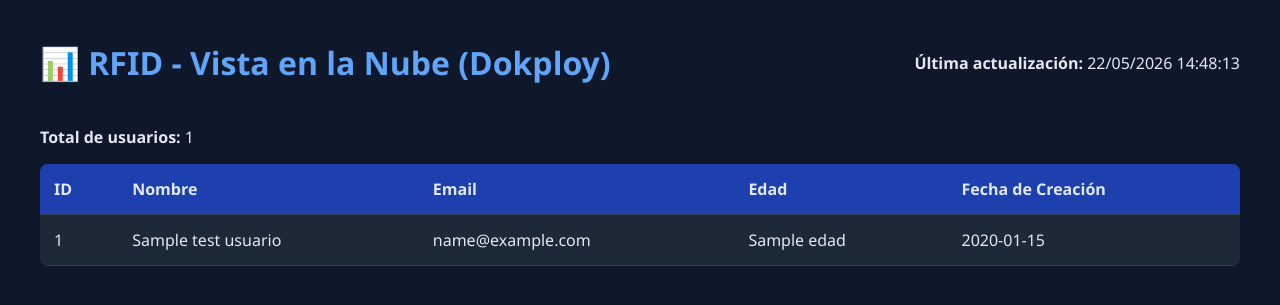
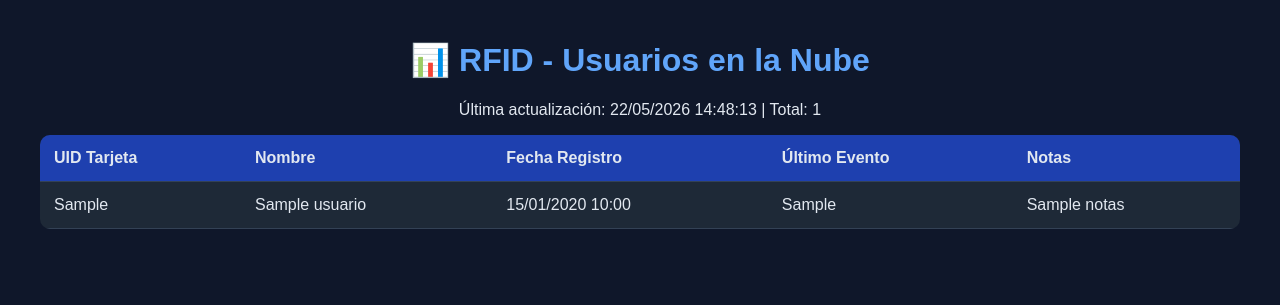
Before and after one commit to Dual11/test-sync, a FastAPI app: page / in a window 1280 px wide. Shown: the top 305 px of the page. Run offline with FastAPI, Linux system fonts and the light colour scheme; a database or web service that is not in the repository returns one stand-in record (values such as "Sample title"); some libraries are stand-ins or nearby versions.

Commit message:
cambio 2

```diff
--- a/main.py
+++ b/main.py
@@ -3,28 +3,42 @@ from fastapi.responses import HTMLResponse
 from fastapi.templating import Jinja2Templates
 from db import DB
 from datetime import datetime
-import os   # ← Añade esto
 
-app = FastAPI(title="RFID Cloud View")
+app = FastAPI(title="RFID Cloud - Usuarios")
 db = DB()
 templates = Jinja2Templates(directory="templates")
 
 @app.get("/", response_class=HTMLResponse)
 async def home(request: Request):
-    conn = db.connect()
-    cur = conn.cursor()
-    cur.execute("SELECT * FROM test_usuarios ORDER BY creado_en DESC")
-    usuarios = cur.fetchall()
-    conn.close()
+    try:
+        conn = db.connect()
+        cur = conn.cursor()
 
-    return templates.TemplateResponse("index.html", {
-        "request": request,
-        "usuarios": usuarios,
-        "total": len(usuarios),
-        "now": datetime.now().strftime("%d/%m/%Y %H:%M:%S")
-    })
+        # Leer directamente de la tabla 'usuarios' de tu proyecto RFID
+        cur.execute("""
+            SELECT uid_limpio, nombre, fecha_registro, notas, ultimo_evento
+            FROM usuarios
+            ORDER BY fecha_registro DESC
+        """)
+        usuarios = cur.fetchall()
+        conn.close()
+
+        return templates.TemplateResponse("index.html", {
+            "request": request,
+            "usuarios": usuarios,
+            "total": len(usuarios),
+            "now": datetime.now().strftime("%d/%m/%Y %H:%M:%S")
+        })
+    except Exception as e:
+        print(f"ERROR: {e}")
+        return HTMLResponse(f"""
+        <h1>❌ Error de conexión</h1>
+        <p>{str(e)}</p>
+        <p>Asegúrate de que la variable DATABASE_URL esté correcta y que la tabla 'usuarios' exista.</p>
+        """, status_code=500)
 
 if __name__ == "__main__":
     import uvicorn
-    port = int(os.getenv("PORT", 8000))   # ← Cambia esto
+    import os
+    port = int(os.getenv("PORT", 8000))
     uvicorn.run(app, host="0.0.0.0", port=port)
--- a/templates/index.html
+++ b/templates/index.html
@@ -3,10 +3,10 @@
     <head>
         <meta charset="UTF-8" />
         <meta name="viewport" content="width=device-width, initial-scale=1.0" />
-        <title>RFID - Cloud View</title>
+        <title>RFID Cloud - Usuarios</title>
         <style>
             body {
-                font-family: 'Segoe UI', Arial, sans-serif;
+                font-family: Arial, sans-serif;
                 background: #0f172a;
                 color: #e2e8f0;
                 margin: 0;
@@ -14,7 +14,7 @@
             }
             .container {
                 max-width: 1200px;
-                margin: 0 auto;
+                margin: auto;
             }
             h1 {
                 color: #60a5fa;
@@ -24,7 +24,7 @@
                 width: 100%;
                 border-collapse: collapse;
                 background: #1e2937;
-                border-radius: 8px;
+                border-radius: 10px;
                 overflow: hidden;
             }
             th,
@@ -39,50 +39,42 @@
             tr:hover {
                 background: #334155;
             }
-            .header {
-                display: flex;
-                justify-content: space-between;
-                align-items: center;
-                margin-bottom: 20px;
+            .empty {
+                text-align: center;
+                padding: 60px;
+                color: #94a3b8;
             }
         </style>
     </head>
     <body>
         <div class="container">
-            <div class="header">
-                <h1>📊 RFID - Vista en la Nube (Dokploy)</h1>
-                <p><strong>Última actualización:</strong> {{ now }}</p>
-            </div>
+            <h1>📊 RFID - Usuarios en la Nube</h1>
+            <p style="text-align: center">Última actualización: {{ now }} | Total: {{ total }}</p>
 
-            <p><strong>Total de usuarios:</strong> {{ total }}</p>
-
+            {% if usuarios %}
             <table>
-                <thead>
                 <tr>
-                        <th>ID</th>
+                    <th>UID Tarjeta</th>
                     <th>Nombre</th>
-                        <th>Email</th>
-                        <th>Edad</th>
-                        <th>Fecha de Creación</th>
+                    <th>Fecha Registro</th>
+                    <th>Último Evento</th>
+                    <th>Notas</th>
                 </tr>
-                </thead>
-                <tbody>
                 {% for u in usuarios %}
                 <tr>
-                        <td>{{ u.id }}</td>
+                    <td>{{ u.uid_limpio }}</td>
                     <td>{{ u.nombre }}</td>
-                        <td>{{ u.email or '-' }}</td>
-                        <td>{{ u.edad or '-' }}</td>
-                        <td>{{ u.creado_en.strftime('%d/%m/%Y %H:%M') }}</td>
+                    <td>{{ u.fecha_registro.strftime('%d/%m/%Y %H:%M') if u.fecha_registro else '-' }}</td>
+                    <td>{{ u.ultimo_evento or '-' }}</td>
+                    <td>{{ u.notas or '-' }}</td>
                 </tr>
                 {% endfor %}
-                </tbody>
             </table>
-
-            {% if not usuarios %}
-            <p style="text-align: center; color: #94a3b8; margin-top: 40px">
-                Aún no hay datos sincronizados desde el equipo local.
-            </p>
+            {% else %}
+            <div class="empty">
+                <h2>No hay usuarios registrados aún</h2>
+                <p>Cuando registres usuarios desde tu equipo local, aparecerán aquí automáticamente.</p>
+            </div>
             {% endif %}
         </div>
     </body>
```
Lines whose indentation alone changed are shown as unchanged.
